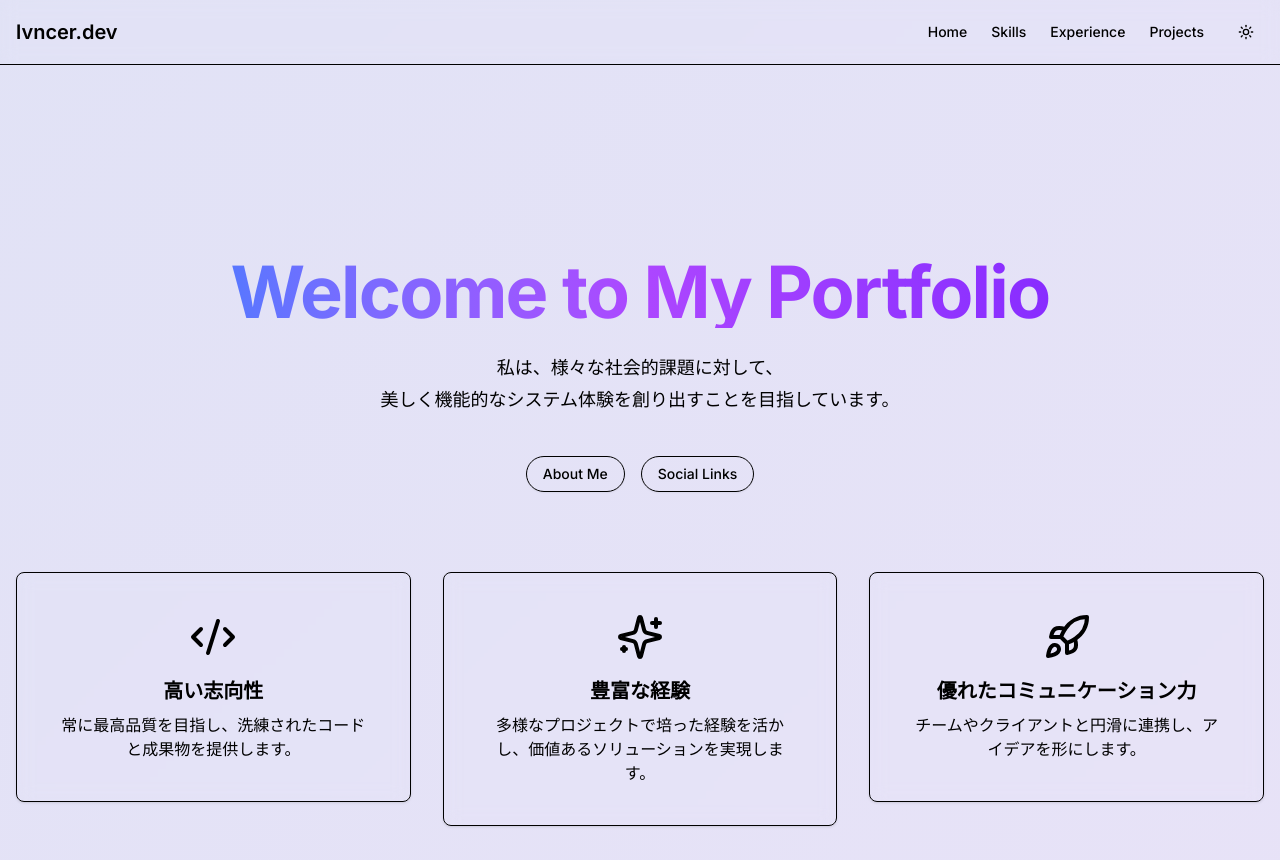
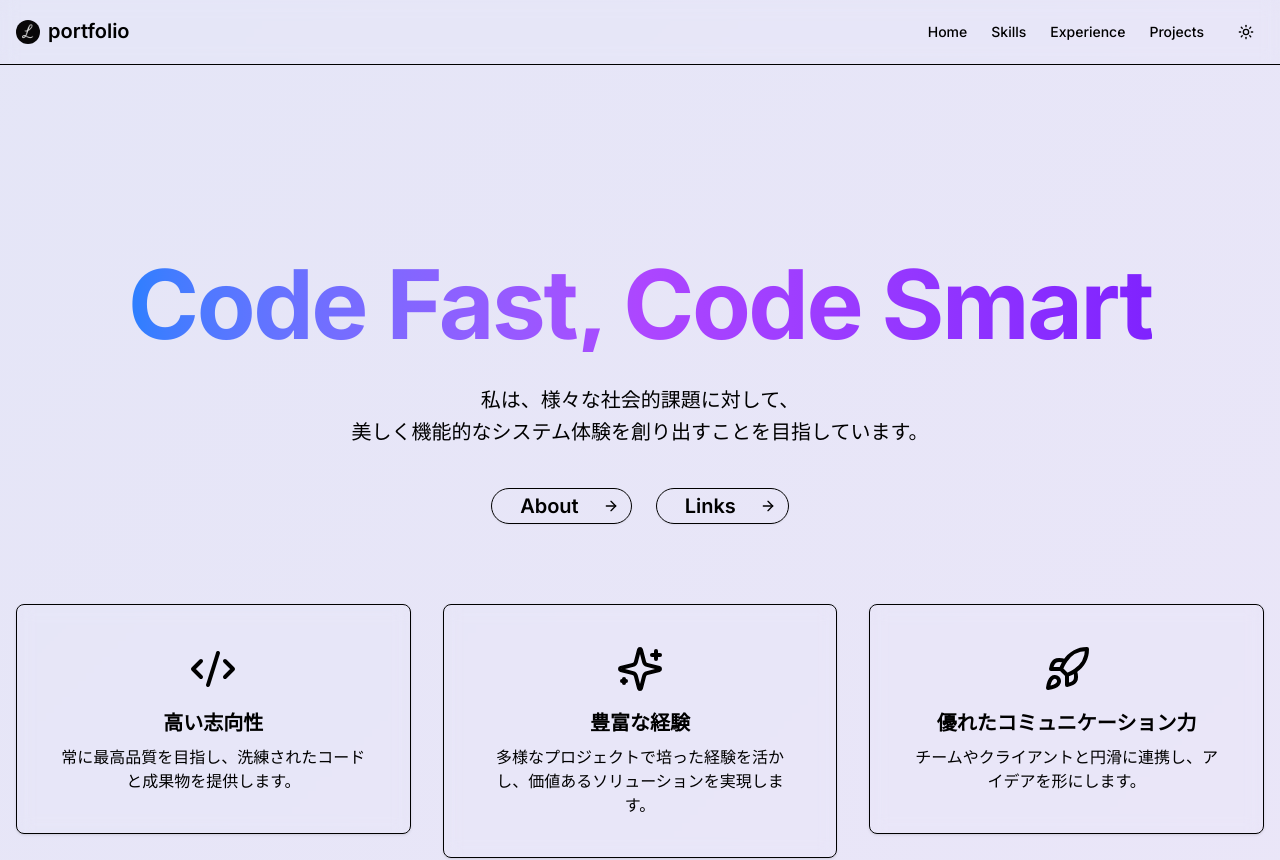
Before and after one commit to lvncer/portfolio, a Next.js app: page / in a window 1280 px wide. Shown: the top 860 px of the page. Built offline with nearby package versions, Linux system fonts and the light colour scheme.

Commit message:
ナビゲーションバーにロゴ画像を追加し、ホームページのヒーローセクションのテキストを更新。CSSのグラデーション背景の透明度を調整し、ボタンのスタイルを改善。新しいfaviconとロゴ画像を追加。

```diff
--- a/app/globals.css
+++ b/app/globals.css
@@ -45,8 +45,8 @@
     --chart-4: 43 74% 66%;
     --chart-5: 27 87% 67%;
     --radius: 0.5rem;
-    --gradient-bg-light-1: rgba(78, 84, 200, 0.17);
-    --gradient-bg-light-2: rgba(143, 86, 216, 0.17);
+    --gradient-bg-light-1: rgba(78, 84, 200, 0.15);
+    --gradient-bg-light-2: rgba(143, 86, 216, 0.15);
   }
   .dark {
     --background: 0 0% 3.9%;
--- a/components/home/Hero.tsx
+++ b/components/home/Hero.tsx
@@ -1,6 +1,7 @@
 import Link from "next/link";
 import { Button } from "@/components/ui/button";
 import { AnimatedElement } from "@/components/ui/animated-element";
+import { ArrowRight } from "lucide-react";
 
 export const Hero = () => {
   return (
@@ -8,38 +9,39 @@ export const Hero = () => {
       <AnimatedElement className="max-w-5xl mx-auto text-center">
         <AnimatedElement
           delay={0.2}
-          className="text-4xl font-bold tracking-tight sm:text-7xl bg-clip-text text-transparent bg-gradient-to-r from-blue-500 via-purple-500 to-violet-600"
+          className="text-4xl font-bold tracking-tight sm:text-8xl bg-clip-text text-transparent bg-gradient-to-r from-blue-500 via-purple-500 to-violet-600"
         >
-          Welcome to My Portfolio
+          Code Fast, Code Smart
         </AnimatedElement>
 
-        <div className="mt-6" />
+        <div className="mt-8" />
 
         <AnimatedElement
           delay={0.4}
-          className="text-lg leading-8 text-muted-foreground"
+          className="text-xl leading-8 text-muted-foreground"
         >
           私は、様々な社会的課題に対して、
         </AnimatedElement>
 
         <AnimatedElement
           delay={0.4}
-          className="text-lg leading-8 text-muted-foreground"
+          className="text-xl leading-8 text-muted-foreground"
         >
           美しく機能的なシステム体験を創り出すことを目指しています。
         </AnimatedElement>
 
         <AnimatedElement
           delay={0.6}
-          className="mt-10 flex items-center justify-center gap-4"
+          className="mt-10 flex items-center justify-center gap-6"
         >
           <Button
             variant="outline"
             className="rounded-full hover:scale-[110%] transition-all duration-300"
             asChild
           >
-            <Link className="p-4" href="#about">
-              About Me
+            <Link href="#about">
+              <span className="text-xl font-semibold p-4">About</span>
+              <ArrowRight className="w-6 h-6" />
             </Link>
           </Button>
           <Button
@@ -47,8 +49,9 @@ export const Hero = () => {
             className="rounded-full hover:scale-[110%] transition-all duration-300"
             asChild
           >
-            <Link className="p-4" href="#links">
-              Social Links
+            <Link href="#links">
+              <span className="text-xl font-semibold p-4">Links</span>
+              <ArrowRight className="w-6 h-6" />
             </Link>
           </Button>
         </AnimatedElement>
--- a/components/navbar.tsx
+++ b/components/navbar.tsx
@@ -7,6 +7,8 @@ import { Menu, MoonIcon, Rocket, SunIcon, X } from "lucide-react";
 import { Button } from "./ui/button";
 import { useTheme } from "next-themes";
 import { useState } from "react";
+import Image from "next/image";
+import l from "@/public/l.png";
 
 // ナビゲーション項目の定義
 const navItems = [
@@ -32,7 +34,18 @@ export default function Navbar() {
         {/* ロゴと名前 */}
         <div className="flex items-center gap-4">
           <Link href="/" className="text-xl font-semibold text-foreground">
-            lvncer.dev
+            <div className="flex items-center gap-2">
+              <Image
+                src={l}
+                alt="logo"
+                width={32}
+                height={32}
+                className="w-6 h-6 rounded-full"
+              />
+              <span className="-mt-0.5 text-xl font-semibold text-foreground">
+                portfolio
+              </span>
+            </div>
           </Link>
         </div>
 
```
Also changed, not shown: public/l.png (added), 1 other file (tests, documents, lock files or other folders).
